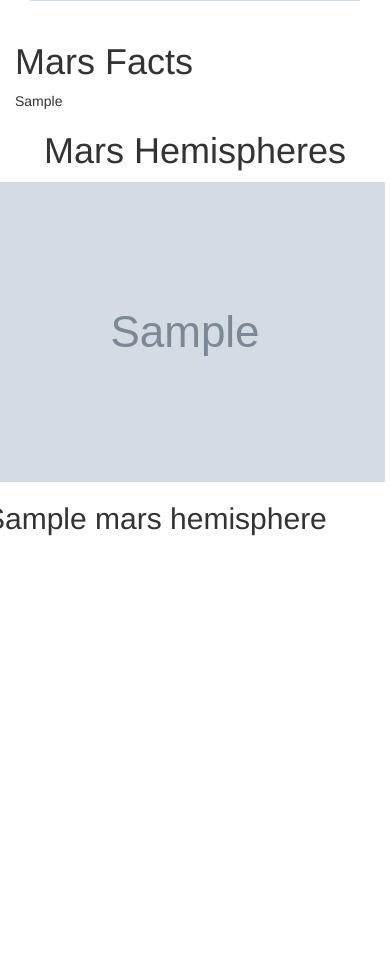
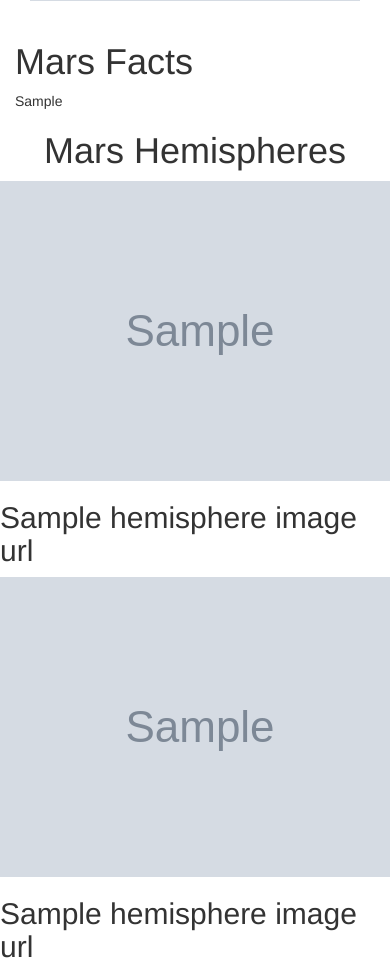
Before and after one commit to alannahmarie/web-scraping-challenge, a Flask app: page / in a window 390 px wide; the page is wider, and only the part inside the window is pictured. Shown: the part 696-1669 px from the top of that part. Before the commit the page ends 1232 px from the top of that part, so only its background shows below. Run offline with Flask 2, Linux system fonts and the light colour scheme; grey boxes marked "Sample" are stand-in pictures; a database or web service that is not in the repository returns one stand-in record (values such as "Sample title"); some libraries are stand-ins or nearby versions.

Commit message:
still stuck..

```diff
--- a/Mission_to_Mars/app.py
+++ b/Mission_to_Mars/app.py
@@ -20,6 +20,5 @@ def scraper():
 
     return redirect("/", code=302)
 
-
 if __name__ == "__main__":
     app.run(debug=True)
--- a/Mission_to_Mars/templates/index.html
+++ b/Mission_to_Mars/templates/index.html
@@ -41,9 +41,14 @@
         </div>
       </div>
       <div class="row">
-        <div class="col-md-12 col-lg-6"></div>
-          <img src="{{info.mars_hemispheres[0].image_url}}">
-          <h2 class="heading">{{info.mars_hemispheres[0].title}}</h2>
+        <div class="col-md-12 col-lg-6">
+          <img src="{{info.mars_hemispheres.hemisphere_image_urls[0].image_url}}">
+          <h2 class="heading">{{info.mars_hemispheres.hemisphere_image_urls[0].title}}</h2>
+        </div>
+          <div class="col-md-12 col-lg-6">
+          <img src="{{info.mars_hemispheres.hemisphere_image_urls[1].image_url}}">
+          <h2 class="heading">{{info.mars_hemispheres.hemisphere_image_urls[1].title}}</h2>
+        </div>
       </div>
 
   </div>
```
Also changed, not shown: Mission_to_Mars/scrape.py (+7 -11 lines), 1 other file.
